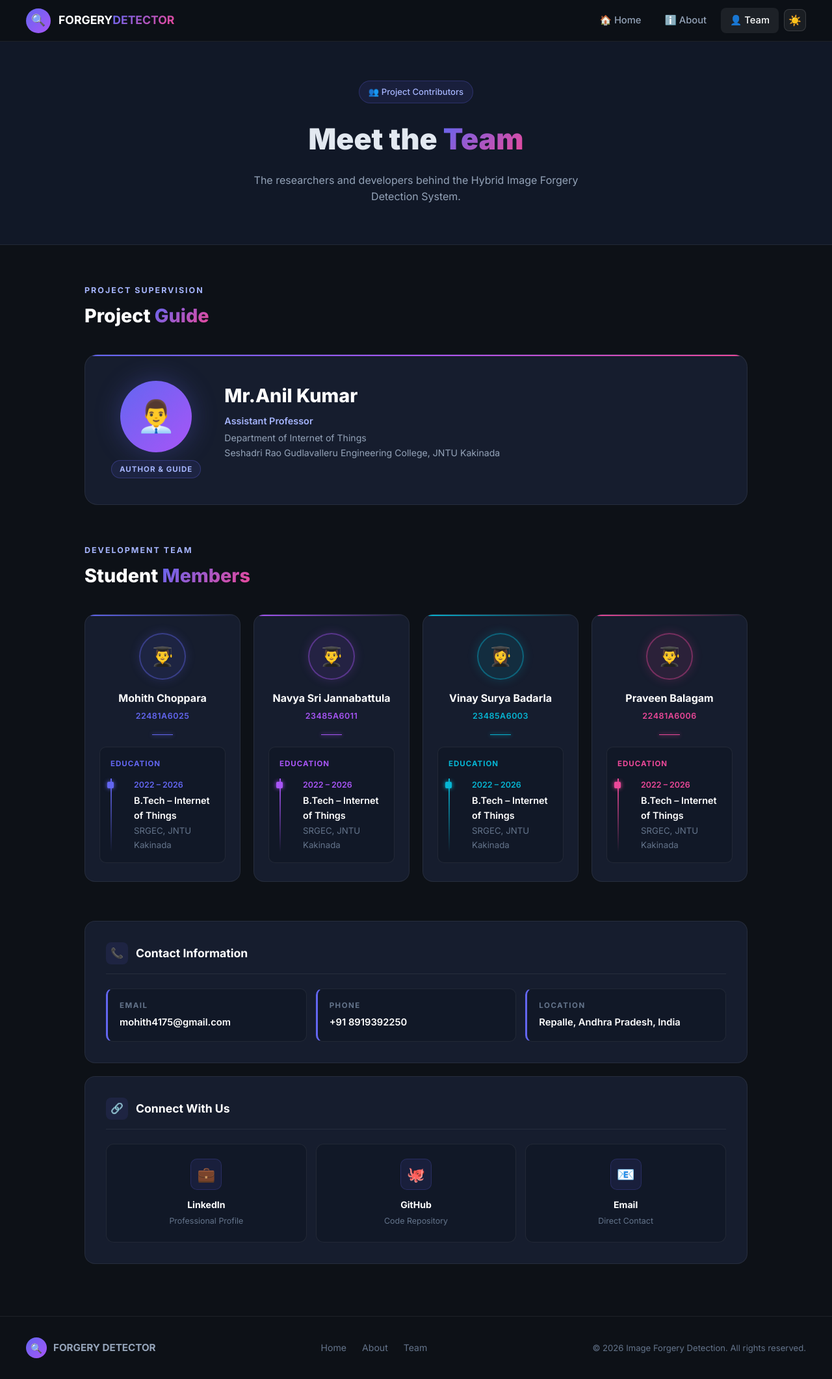
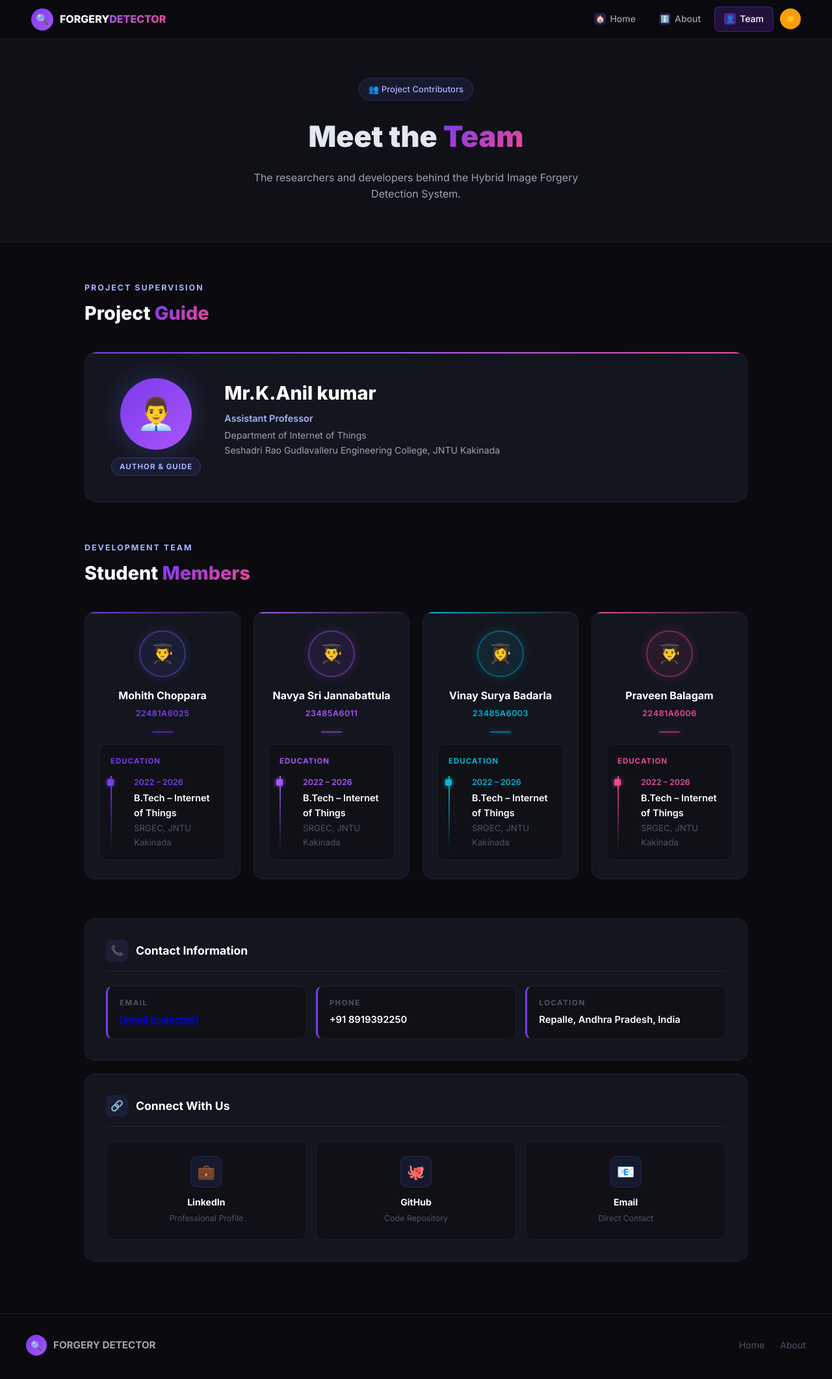
Before and after one commit to mohith-4175/image-forgery-detection, a Flask app: page /about-me in a window 1280 px wide. Shown: the whole page at 65% size. After the commit the page ends 2086 px from the top, so only its background shows below. Run offline with Flask 3, Linux system fonts and the light colour scheme; parts of the project's set-up code (start-up, migrations or seed data) failed here and were passed over.

Commit message:
Refactor styles in about-me.html for better design
Updated color variables and navbar styles for improved aesthetics. Modified logo text structure and adjusted padding and font sizes for better layout.

```diff
--- a/templates/about-me.html
+++ b/templates/about-me.html
@@ -10,22 +10,20 @@
         * { box-sizing: border-box; margin: 0; padding: 0; }
 
         :root {
-            --bg:       #0d1117;
-            --bg2:      #111827;
-            --card:     #161d2e;
-            --border:   rgba(255,255,255,0.07);
-            --border2:  rgba(255,255,255,0.13);
-            --accent:   #6366f1;
+            --bg:       #0a0a0f;
+            --bg2:      #0f1117;
+            --card:     #13161f;
+            --border:   rgba(255,255,255,0.06);
+            --border2:  rgba(255,255,255,0.12);
+            --accent:   #7c3aed;
             --accent2:  #a855f7;
             --pink:     #ec4899;
             --blue:     #3b82f6;
             --cyan:     #06b6d4;
             --text:     #e2e8f0;
-            --text-dim: #64748b;
-            --text-mid: #94a3b8;
-
-            /* Student colours */
-            --s1: #6366f1;
+            --text-dim: #4b5563;
+            --text-mid: #9ca3af;
+            --s1: #7c3aed;
             --s2: #a855f7;
             --s3: #06b6d4;
             --s4: #ec4899;
@@ -42,44 +40,47 @@
         /* ── Navbar ── */
         .navbar {
             position: sticky; top: 0; z-index: 200;
-            background: rgba(13,17,23,0.9);
-            backdrop-filter: blur(20px);
+            background: rgba(10,10,15,0.85);
+            backdrop-filter: blur(16px);
             border-bottom: 1px solid var(--border);
-            padding: 0 40px; height: 64px;
+            padding: 0 48px; height: 60px;
             display: flex; align-items: center; justify-content: space-between;
         }
-
-        .logo { display: flex; align-items: center; gap: 12px; text-decoration: none; }
+        .logo { display: flex; align-items: center; gap: 10px; text-decoration: none; }
         .logo-icon {
-            width: 38px; height: 38px;
+            width: 34px; height: 34px;
             background: linear-gradient(135deg, var(--accent), var(--accent2));
             border-radius: 50%;
-            display: flex; align-items: center; justify-content: center;
-            font-size: 1.1rem;
+            display: flex; align-items: center; justify-content: center; font-size: 1rem;
         }
-        .logo-text { font-size: 1.1rem; font-weight: 700; }
-        .logo-text span:first-child { color: white; }
-        .logo-text span:last-child {
-            background: linear-gradient(135deg, var(--accent), var(--pink));
+        .logo-text { font-size: 1rem; font-weight: 800; }
+        .logo-text .w { color: white; }
+        .logo-text .g {
+            background: linear-gradient(135deg, var(--accent2), var(--pink));
             -webkit-background-clip: text; -webkit-text-fill-color: transparent;
         }
-
-        .nav-links { display: flex; align-items: center; gap: 8px; }
-        .nav-links a {
-            color: var(--text-mid); text-decoration: none;
-            font-size: 0.92rem; font-weight: 500;
-            padding: 8px 14px; border-radius: 8px;
-            transition: all 0.2s;
+        .nav-right { display: flex; align-items: center; gap: 6px; }
+        .nav-btn {
             display: flex; align-items: center; gap: 6px;
+            padding: 7px 14px; border-radius: 8px;
+            font-size: 0.875rem; font-weight: 500;
+            text-decoration: none; transition: all 0.2s;
+            color: var(--text-mid); border: 1px solid transparent;
         }
-        .nav-links a:hover, .nav-links a.active { color: white; background: rgba(255,255,255,0.07); }
-        .theme-btn {
-            width: 34px; height: 34px;
-            background: rgba(255,255,255,0.06);
-            border: 1px solid var(--border2); border-radius: 8px;
+        .nav-btn:hover { color: white; background: rgba(255,255,255,0.07); }
+        .nav-btn.active { background: rgba(124,58,237,0.2); border-color: rgba(124,58,237,0.4); color: white; }
+        .nav-icon {
+            width: 18px; height: 18px; background: rgba(124,58,237,0.3);
+            border-radius: 4px; display: flex; align-items: center; justify-content: center; font-size: 0.7rem;
+        }
+        .nav-btn.active .nav-icon { background: rgba(124,58,237,0.5); }
+        .theme-toggle {
+            width: 32px; height: 32px; background: #f59e0b;
+            border-radius: 50%; border: none; cursor: pointer;
             display: flex; align-items: center; justify-content: center;
-            cursor: pointer; font-size: 1rem; color: var(--text-mid); transition: all 0.2s;
+            font-size: 0.9rem; margin-left: 4px; transition: transform 0.2s;
         }
+        .theme-toggle:hover { transform: scale(1.1); }
         .theme-btn:hover { background: rgba(255,255,255,0.12); color: white; }
 
         /* ── Page hero ── */
@@ -455,13 +456,13 @@
 <nav class="navbar">
     <a href="{{ url_for('home') }}" class="logo">
         <div class="logo-icon">🔍</div>
-        <div class="logo-text"><span>FORGERY</span><span>DETECTOR</span></div>
+        <div class="logo-text"><span class="w">FORGERY</span><span class="g">DETECTOR</span></div>
     </a>
-    <div class="nav-links">
-        <a href="{{ url_for('home') }}">🏠 Home</a>
-        <a href="{{ url_for('about_project') }}">ℹ️ About</a>
-        <a href="{{ url_for('about_me') }}" class="active">👤 Team</a>
-        <div class="theme-btn">☀️</div>
+    <div class="nav-right">
+        <a href="{{ url_for('home') }}" class="nav-btn"><div class="nav-icon">🏠</div> Home</a>
+        <a href="{{ url_for('about_project') }}" class="nav-btn"><div class="nav-icon">ℹ️</div> About</a>
+        <a href="{{ url_for('about_me') }}" class="nav-btn active"><div class="nav-icon">👤</div> Team</a>
+        <button class="theme-toggle">☀️</button>
     </div>
 </nav>
 
@@ -487,7 +488,7 @@
             <div class="guide-badge-pill">Author &amp; Guide</div>
         </div>
         <div class="guide-info">
-            <h2>Mr.Anil Kumar</h2>
+            <h2>Mr.K.Anil kumar</h2>
             <div class="guide-role">Assistant Professor</div>
             <div class="guide-dept">Department of Internet of Things<br>Seshadri Rao Gudlavalleru Engineering College, JNTU Kakinada</div>
         </div>
@@ -584,7 +585,7 @@
         <div class="info-grid">
             <div class="info-item">
                 <div class="info-label">Email</div>
-                <div class="info-value">mohith4175@gmail.com</div>
+                <div class="info-value"><a href="/cdn-cgi/l/email-protection" class="__cf_email__" data-cfemail="335e5c5b5a475b0702040673545e525a5f1d505c5e">[email&#160;protected]</a></div>
             </div>
             <div class="info-item">
                 <div class="info-label">Phone</div>
@@ -614,7 +615,7 @@
                 <h4>GitHub</h4>
                 <p>Code Repository</p>
             </a>
-            <a href="mailto:mohith4175@gmail.com" class="connect-card">
+            <a href="/cdn-cgi/l/email-protection#731e1c1b1a071b4742444633141e121a1f5d101c1e" class="connect-card">
                 <div class="connect-icon">📧</div>
                 <h4>Email</h4>
                 <p>Direct Contact</p>
@@ -633,10 +634,4 @@
     <div class="footer-links">
         <a href="{{ url_for('home') }}">Home</a>
         <a href="{{ url_for('about_project') }}">About</a>
-        <a href="{{ url_for('about_me') }}">Team</a>
-    </div>
-    <div class="footer-copy">© 2026 Image Forgery Detection. All rights reserved.</div>
-</footer>
-
-</body>
-</html>
+        <a hre
```
